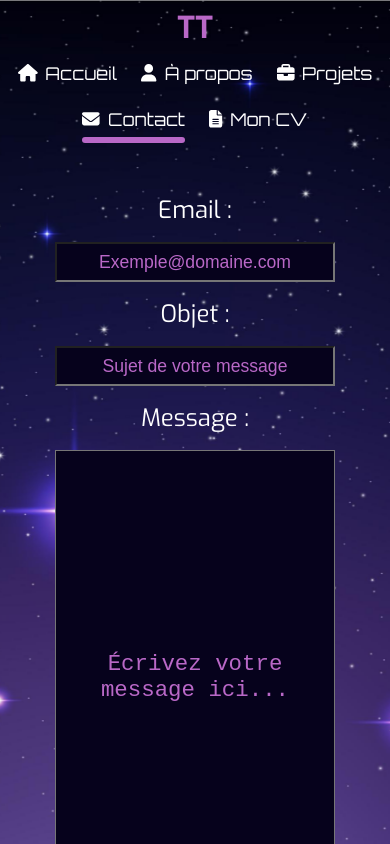
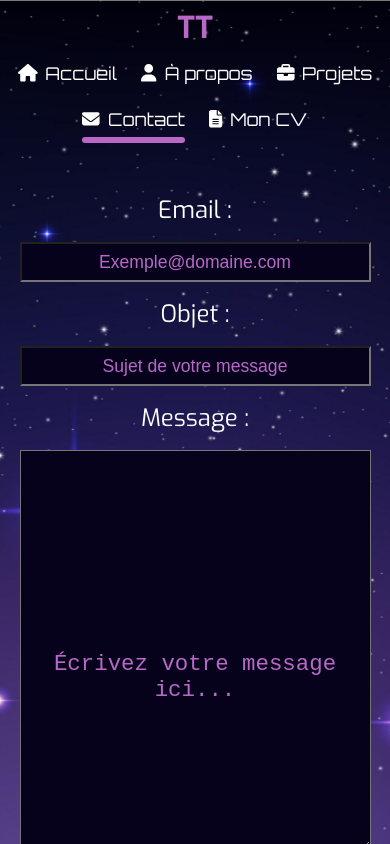
Before and after one commit to Thibaut18/Portefolio2.0, a React (Vite) app: page /contact in a window 390 px wide. Built offline with nearby package versions, Linux system fonts and the light colour scheme.

Commit message:
contact section fixed

```diff
--- a/src/styles/contactform.scss
+++ b/src/styles/contactform.scss
@@ -7,6 +7,9 @@
 	gap: 1rem;
 	margin-top: 3rem;
 	align-items: center;
+	@include breakpoint(s-mobile) {
+		width: 100%;
+	}
 	.form-label {
 		font-size: 2rem;
 		@include breakpoint(s-mobile) {
@@ -20,7 +23,7 @@
 		width: 20rem;
 		padding: 6px;
 		@include breakpoint(s-mobile) {
-			width: 280px;
+			width: 90%;
 			font-size: 1.2rem;
 		}
 	}
@@ -32,8 +35,9 @@
 		font-size: 1.6rem;
 		padding: 8px;
 		@include breakpoint(s-mobile) {
-			width: 280px;
+			width: 90%;
 			font-size: 1.4rem;
+			min-height: 400px;
 		}
 		@include breakpoint(tablet) {
 			width: 100%;
--- a/src/styles/content.scss
+++ b/src/styles/content.scss
@@ -1,3 +1,5 @@
+@import "./breakpoints.scss";
+
 .content {
 	flex: 1;
 }
```
